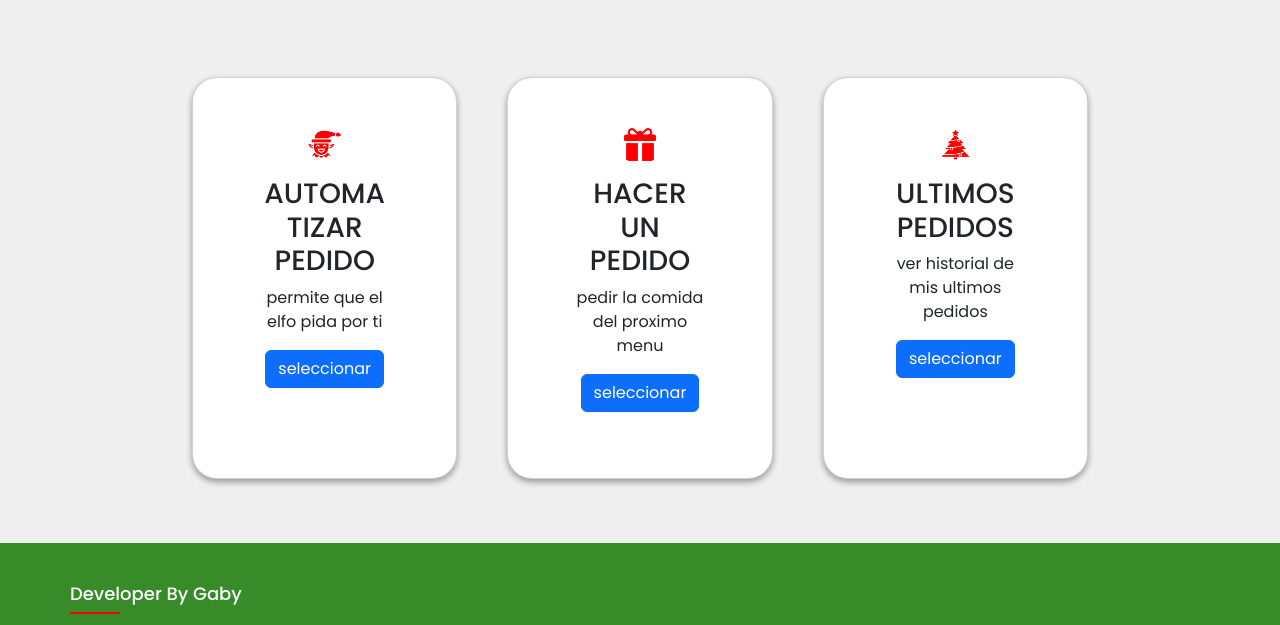
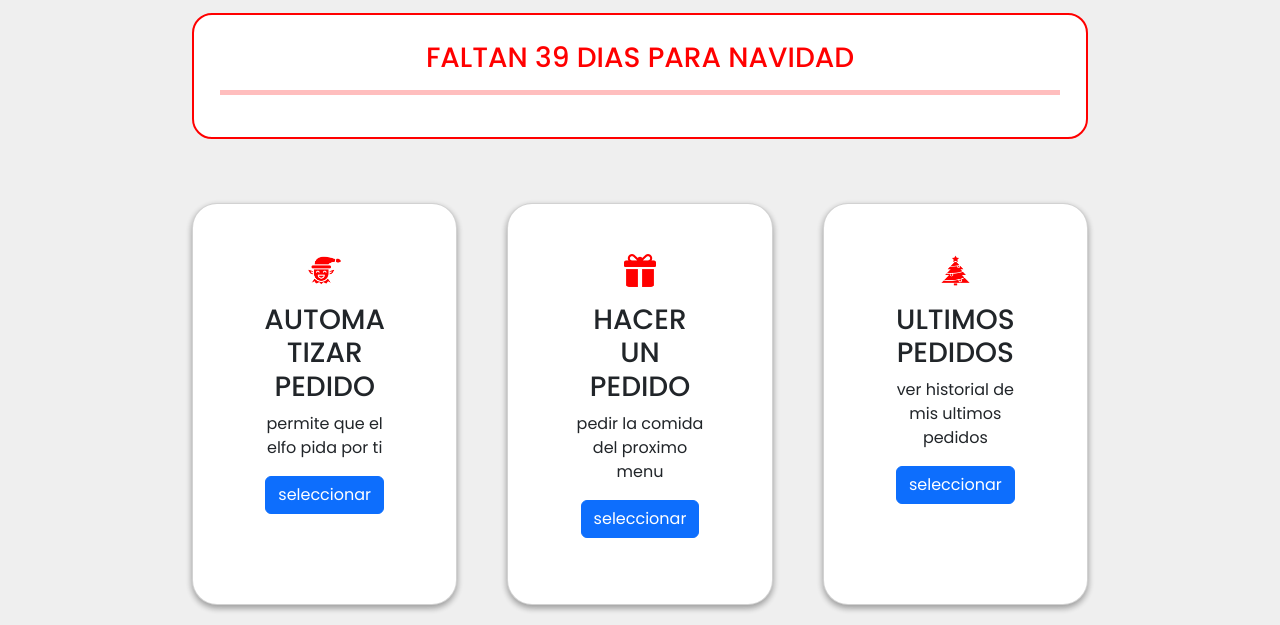
Before and after one commit to Gabyx708/MenuAppFrontend, a plain HTML site: page UserFront/pages/home.html in a window 1280 px wide. Shown: the part 175-800 px from the top of the page. Drawn offline with Linux system fonts and the light colour scheme; some packages are replaced by stand-ins of ours; sample sign-in values are in the browser's storage; a script that the page names is missing.

Commit message:
agregado del contador de dias

```diff
--- a/UserFront/JS/callsForHome.js
+++ b/UserFront/JS/callsForHome.js
@@ -1,3 +1,4 @@
+import { renderContadorNavidad } from "../christmast/contadorNavidad.js";
 import { FooterComponent } from "../components/footer/footer.js";
 import { HeaderComponent } from "../components/header/header.js";
 import checkLogueo from "../utils/checkLogueo.js";
@@ -7,4 +8,5 @@ checkLogueo();
 window.onload = () => {
     FooterComponent.footer();
     HeaderComponent.header();
+    renderContadorNavidad();
 }
--- /dev/null
+++ b/UserFront/christmast/contadorNavidad.css
@@ -0,0 +1,15 @@
+.contador_navidad{
+    color: var(--color-acento);
+    width: 70%;
+    margin: auto;
+    padding: 2%;
+    text-align: center;
+    border: 2px solid var(--color-acento);
+    border-radius: 20px;
+    background-color: white;
+}
+
+.contador_navidad hr{
+    height: 5px;
+    background-color: var(--color-acento);
+}
--- /dev/null
+++ b/UserFront/christmast/contadorNavidad.js
@@ -0,0 +1,45 @@
+import { agregarEstilo } from "../utils/agregarEstilos.js";
+
+function contadorNavidad() {
+    let fecha_hoy = new Date();
+
+    let navidad = new Date(fecha_hoy.getFullYear(), 11, 25);
+
+    // Calcula la diferencia en milisegundos
+    let diferencia = navidad - fecha_hoy;
+
+    // Convierte la diferencia de milisegundos a días
+    let dias_faltantes = Math.ceil(diferencia / (1000 * 60 * 60 * 24));
+
+    if(dias_faltantes == 0){
+        return `
+        <div class="contador_navidad">
+            <h3>FELIZ NAVIDAD</h3>
+            <hr>
+        </div>`;
+    }
+
+    if(dias_faltantes < 0){
+        return `
+        <div class="contador_navidad">
+            <h3>FELIZ FIESTAS</h3>
+            <hr>
+        </div>`;
+    }
+
+    return `
+        <div class="contador_navidad">
+            <h3>FALTAN ${dias_faltantes} DIAS PARA NAVIDAD</h3>
+            <hr>
+        </div>`;
+}
+
+
+export function renderContadorNavidad(){
+
+    agregarEstilo("/christmast/contadorNavidad.css")
+
+    let divContador = document.getElementById("contador_navidad")
+
+    divContador.innerHTML += contadorNavidad()
+}
--- a/UserFront/pages/home.html
+++ b/UserFront/pages/home.html
@@ -15,7 +15,9 @@
 
   <header></header>
 
-    <div class="cards-container">
+  <div id="contador_navidad"></div>
+
+  <div class="cards-container">
 
       <div class="card sombra">
         <img src="../christmast/assets/images/elf.png" class="card-img" alt="menu">
```
